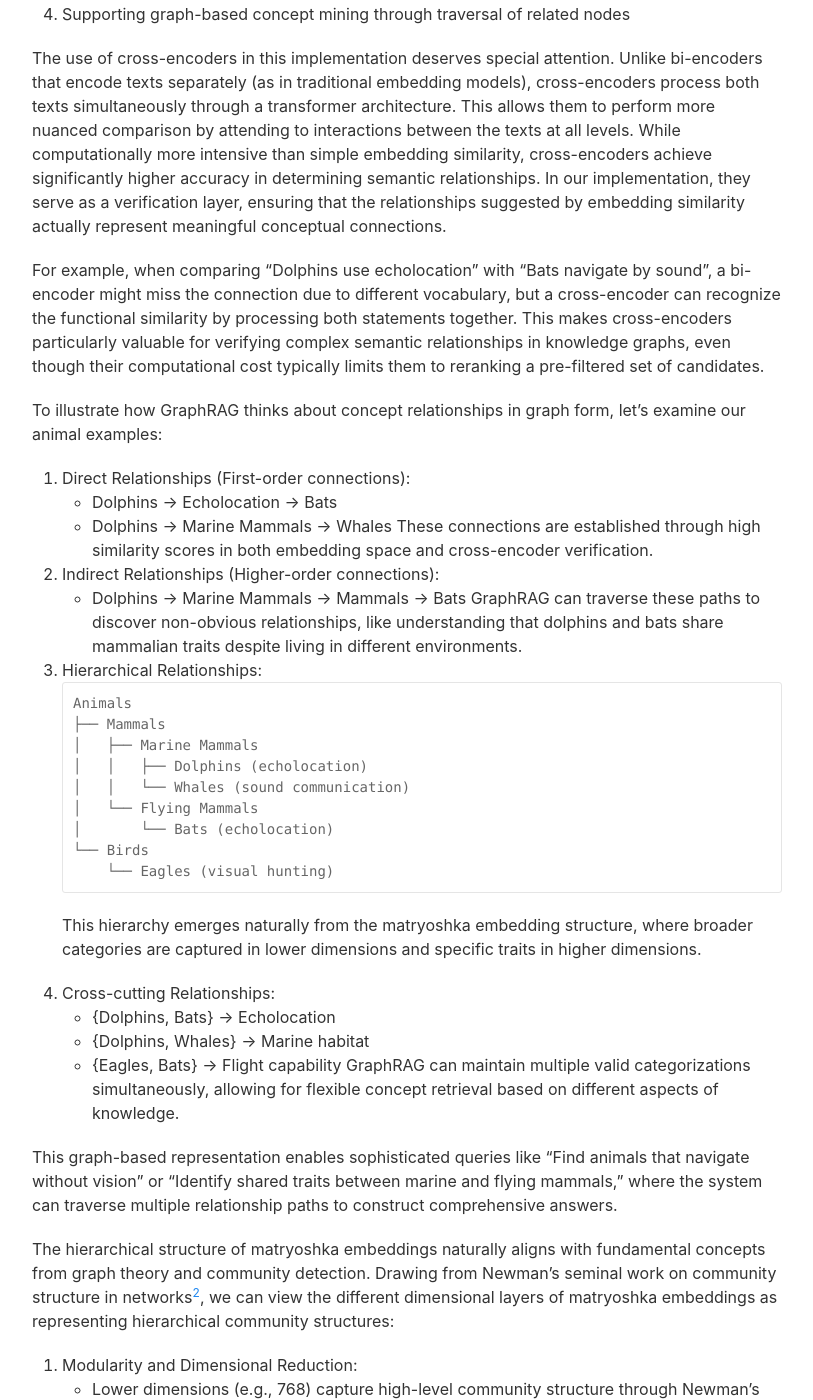
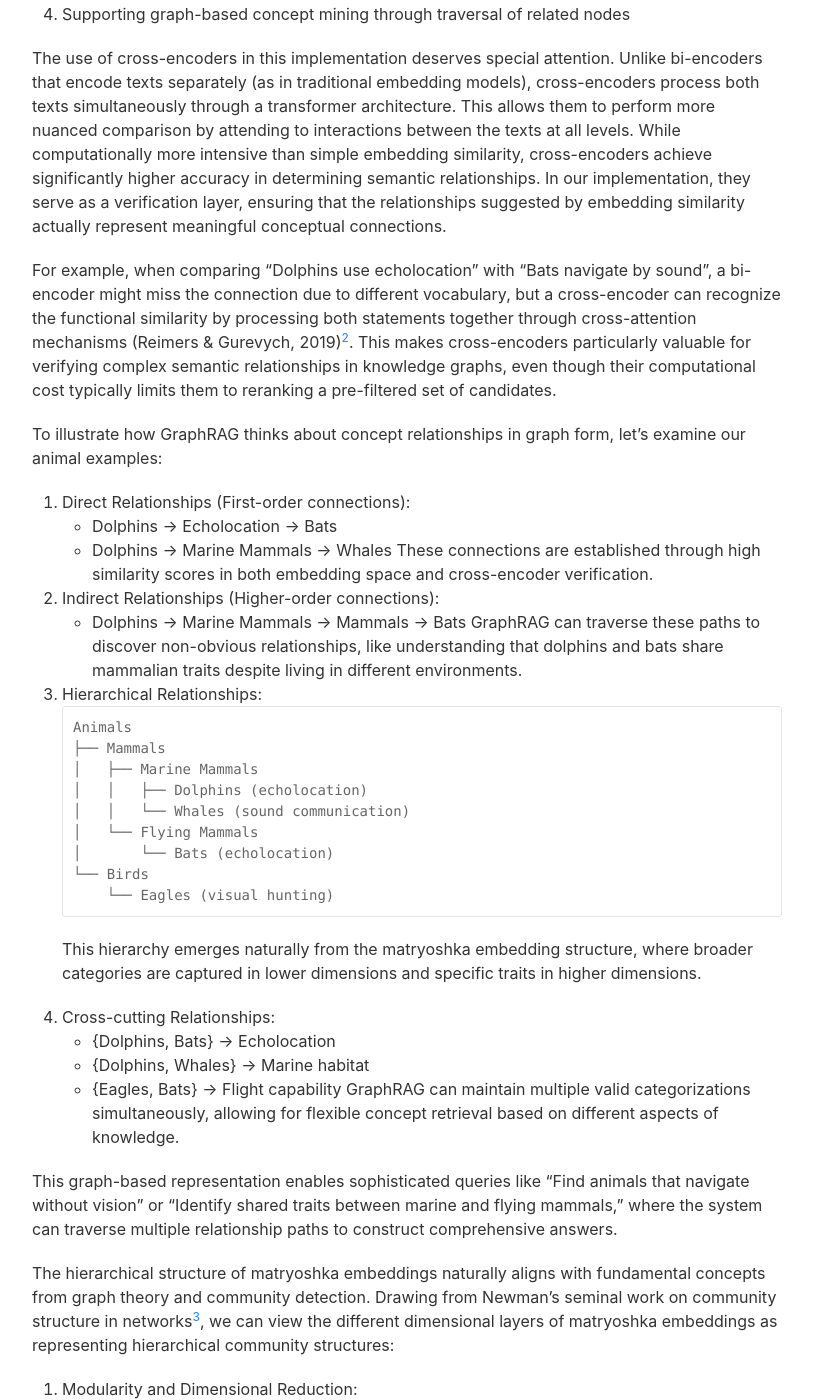
Before and after one commit to nyvyn/nyvyn.github.io, a Jekyll site: the page built from _notes/2024-12-24-graph-embeddings.markdown, in a window 1280 px wide and 1400 px high, scrolled down 6968 px. Shown: the whole window, without its empty margins (233-1046 px from the left). Built offline with Jekyll 4.4.1, drawn with Linux system fonts in a browser that asks for light colours; some of the changed text lies outside the part shown.

Commit message:
refactor: Update cross-encoder explanation with citation and cross-attention mechanism detail

```diff
--- a/_notes/2024-12-24-graph-embeddings.markdown
+++ b/_notes/2024-12-24-graph-embeddings.markdown
@@ -309,7 +309,7 @@
 
 For example, when comparing "Dolphins use echolocation" with "Bats navigate by sound", a bi-encoder might miss the
 connection due to different vocabulary, but a cross-encoder can recognize the functional similarity by processing both
-statements together. This makes cross-encoders particularly valuable for verifying complex semantic relationships in
+statements together through cross-attention mechanisms (Reimers & Gurevych, 2019)[^8]. This makes cross-encoders particularly valuable for verifying complex semantic relationships in
 knowledge graphs, even though their computational cost typically limits them to reranking a pre-filtered set of candidates.
 
 To illustrate how GraphRAG thinks about concept relationships in graph form, let's examine our animal examples:
```
